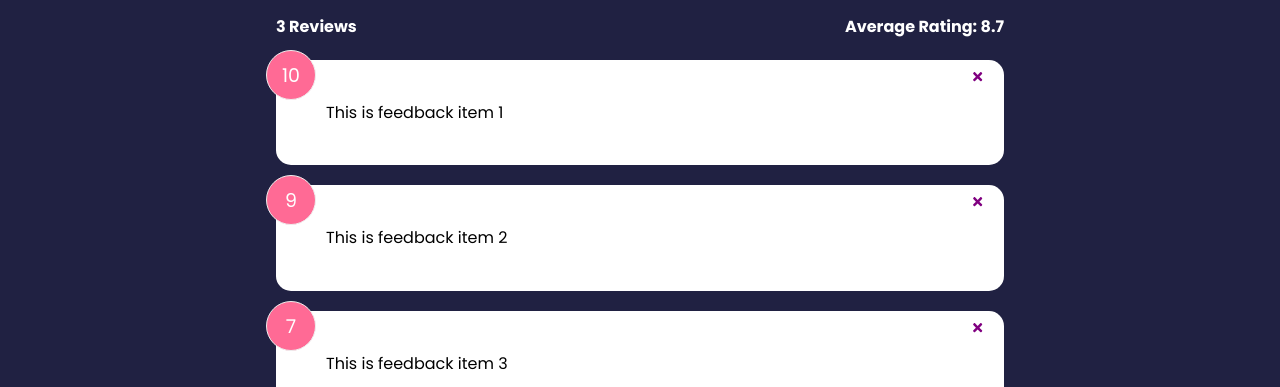
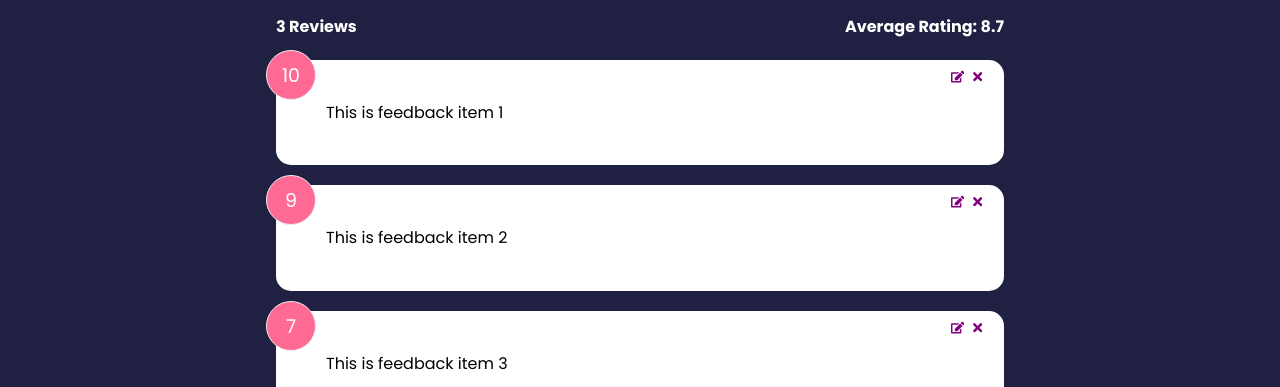
Before and after one commit to AhmedElyacoubiForJ/feedback-app, a React (Create React App) app: page / in a window 1280 px wide. Shown: the part 399-786 px from the top of the page. Built offline with nearby package versions, Linux system fonts and the light colour scheme.

Commit message:
adding edit icon to feedbackItem

```diff
--- a/src/components/FeedbackItem.jsx
+++ b/src/components/FeedbackItem.jsx
@@ -1,7 +1,7 @@
 import { useContext } from "react";
+import { FaTimes, FaEdit } from "react-icons/fa";
 
 import FeedbackContext from "../context/FeedbackContext";
-import { FaTimes } from "react-icons/fa";
 import { PropTypes } from "prop-types";
 import Card from "./shared/Card";
 
@@ -16,6 +16,9 @@
       <button onClick={() => deleteFeedback(item.id)} className="close">
         <FaTimes color="purple" />
       </button>
+      <button className='edit'>
+        <FaEdit color='purple'/>
+      </button>
       <div className="text-display">{item.text}</div>
     </Card>
   );
```
